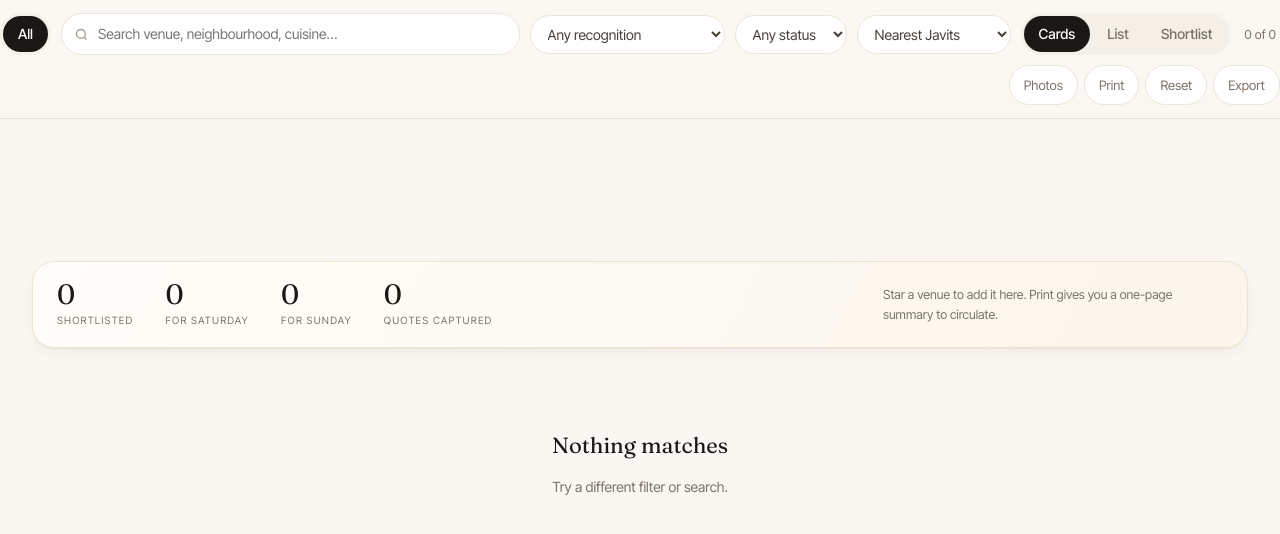
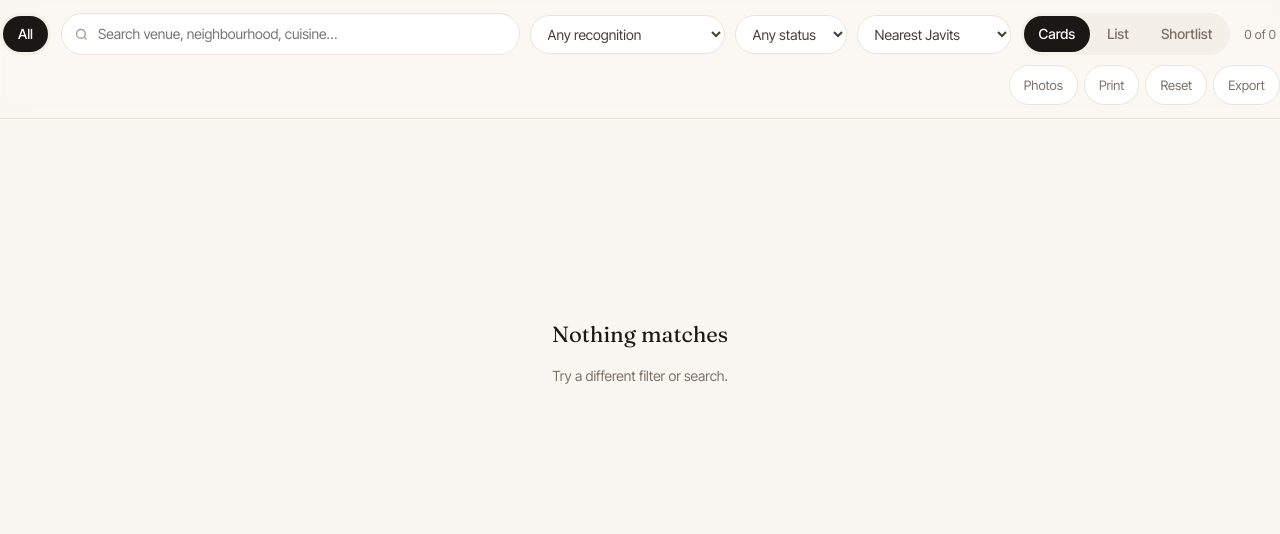
Before and after one commit to Mon97-crypto/nrf-venue-rfp, a Flask app: template venue_rfp/templates/venues.html in a window 1280 px wide. Shown: the part 203-737 px from the top of the page. Run offline with Flask 3, Linux system fonts and the light colour scheme; the template is opened without the code that fills it, so the values that code supplies are empty.

Commit message:
Fix every filter: a class that set display was beating [hidden]
Filtering set el.hidden on each card, which the browser's own
[hidden]{display:none} rule should act on. The editorial redesign gave .card a
display:flex, which outranks it, so the attribute was set correctly and the
card stayed on screen — every filter looked inert. The recognition filter was
where this got noticed, but night, search and status were all equally broken,
as were the roll-up bar and the empty state, which use hidden the same way.

The fix is one global [hidden]{display:none!important} rather than a rule per
component, so the next element given a display value cannot quietly reintroduce
it. The same bug hit .detail earlier and was patched locally; that local rule
is now redundant and gone.

The reason this shipped is that the tests asserted on the hidden attribute
rather than on what was rendered, so they passed against a visibly broken page.
They now count cards whose offsetParent is set — what a person actually sees —
across all four filters, a combination of two, and both the empty state and the
roll-up.

Co-Authored-By: Claude Opus 5 <noreply@anthropic.com>
Claude-Session: https://claude.ai/code/session_01JGMevnZQqqVSsACC2W4Bv5

```diff
--- a/venue_rfp/templates/venues.html
+++ b/venue_rfp/templates/venues.html
@@ -22,6 +22,9 @@
   --serif:'Fraunces',Georgia,'Times New Roman',serif;
 }
 *{box-sizing:border-box}
+/* A class that sets `display` beats the UA's [hidden] rule, so el.hidden
+   quietly stops working. This keeps `hidden` authoritative everywhere. */
+[hidden]{display:none!important}
 html{-webkit-text-size-adjust:100%;scroll-behavior:smooth}
 body{margin:0;background:var(--paper);color:var(--ink);
   font-family:'Inter Tight',-apple-system,BlinkMacSystemFont,'Segoe UI',sans-serif;
@@ -240,7 +243,6 @@ button.lnk:disabled{opacity:.55;cursor:progress}
 .go.done:hover{background:var(--blue);color:#fff;border-color:var(--blue)}
 .disc{padding:4px 8px;line-height:1}
 .detail{display:flex;flex-direction:column;gap:7px;padding:10px 0 5px 36px}
-.detail[hidden]{display:none}
 .drow{display:flex;gap:7px}
 .detail input,.detail textarea{width:100%;font-size:12.5px;padding:8px 12px;
   border:1px solid var(--line);border-radius:var(--r);background:#FDFBF8;color:var(--ink)}
```
